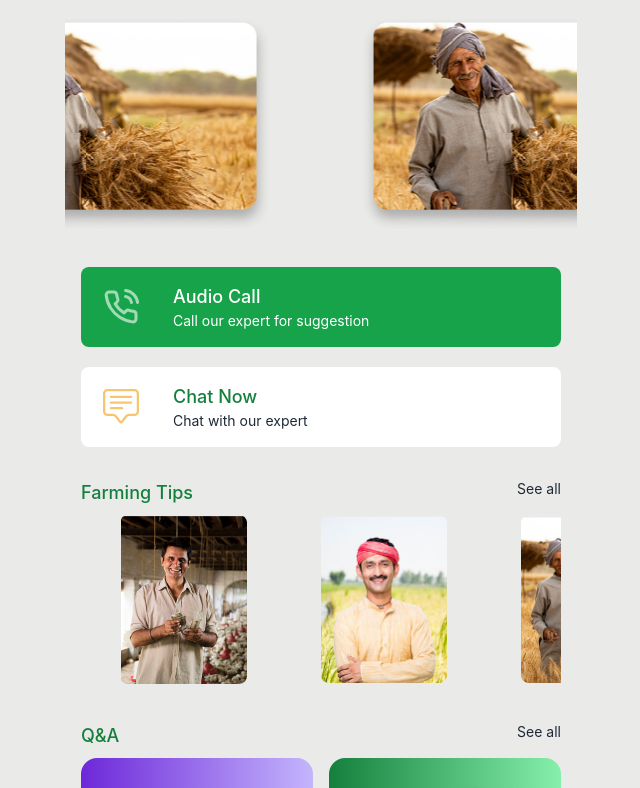
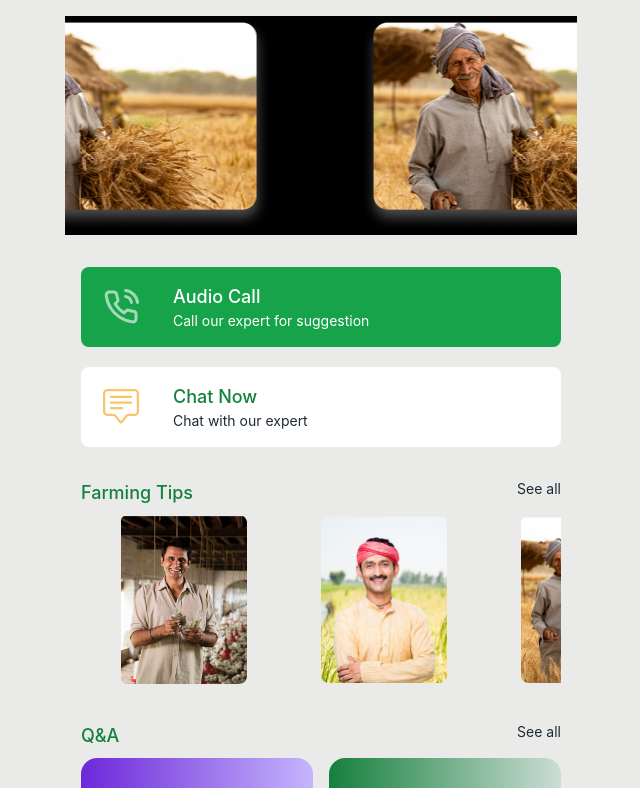
Before and after one commit to masudrana2779/agro-pwa, a Next.js app: page / in a window 1280 px wide. Shown: the top 788 px of the page, without its empty margins (319-959 px from the left). Built offline with nearby package versions, Linux system fonts and the light colour scheme.

Commit message:
styled component added

```diff
--- /dev/null
+++ b/components/Banner/banner.styled.tsx
@@ -0,0 +1,5 @@
+import styled from "styled-components";
+
+export const BannerWrap = styled.div`
+  background: #000;
+`;
--- a/components/Banner/index.tsx
+++ b/components/Banner/index.tsx
@@ -1,5 +1,6 @@
 import Image from "next/image";
 import Slider from "react-slick";
+import { BannerWrap } from "./banner.styled";
 
 const BannerComponent = () => {
   var settings = {
@@ -17,7 +18,7 @@ const BannerComponent = () => {
   return (
     <>
       <div className="py-4">
-        <div className="">
+        <BannerWrap className="">
           <Slider {...settings}>
             <div className="">
               <Image
@@ -50,7 +51,7 @@ const BannerComponent = () => {
               />
             </div>
           </Slider>
-        </div>
+        </BannerWrap>
       </div>
     </>
   );
--- a/package.json
+++ b/package.json
@@ -20,10 +20,12 @@
     "react-icons": "^4.7.1",
     "react-slick": "^0.29.0",
     "slick-carousel": "^1.8.1",
+    "styled-components": "^5.3.6",
     "typescript": "4.9.3"
   },
   "devDependencies": {
     "@types/react-slick": "^0.23.10",
+    "@types/styled-components": "^5.1.26",
     "autoprefixer": "^10.4.13",
     "postcss": "^8.4.19",
     "tailwindcss": "^3.2.4"
--- /dev/null
+++ b/pages/_document.tsx
@@ -0,0 +1,33 @@
+// @ts-ignore
+import Document, { DocumentContext } from 'next/document'
+import { ServerStyleSheet } from 'styled-components';
+import React from "react";
+
+export default // @ts-ignore
+class MyDocument extends Document {
+    static async getInitialProps(ctx: DocumentContext) {
+        const sheet = new ServerStyleSheet();
+        const originalRenderPage = ctx.renderPage;
+
+        try {
+            ctx.renderPage = () =>
+                originalRenderPage({
+                    enhanceApp: (App: any) => (props: any) =>
+                        sheet.collectStyles(<App {...props} />),
+                })
+
+            const initialProps = await Document.getInitialProps(ctx);
+            return {
+                ...initialProps,
+                styles: (
+                    <>
+                        {initialProps.styles}
+                        {sheet.getStyleElement()}
+                    </>
+                ),
+            }
+        } finally {
+            sheet.seal()
+        }
+    }
+};
--- a/tailwind.config.js
+++ b/tailwind.config.js
@@ -5,7 +5,27 @@ module.exports = {
     "./components/**/*.{js,ts,jsx,tsx}",
   ],
   theme: {
-    extend: {},
+    extend: {
+      colors: {
+        gray: {
+          100: "#EAEBE9",
+          200: "#A9B2B6",
+        },
+        orange: {
+          100: "#FFCE82",
+          200: "#F9B266",
+        },
+        red: {
+          400: "#F65D5A",
+        },
+        green: {
+          100: "#E6F1E6",
+          200: "#D7EADD",
+          300: "#CCDDD5",
+          400: "#498553",
+        },
+      },
+    },
   },
   plugins: [],
-}
+};
```
Also changed, not shown: 2 other files (tests, documents, lock files or other folders).
